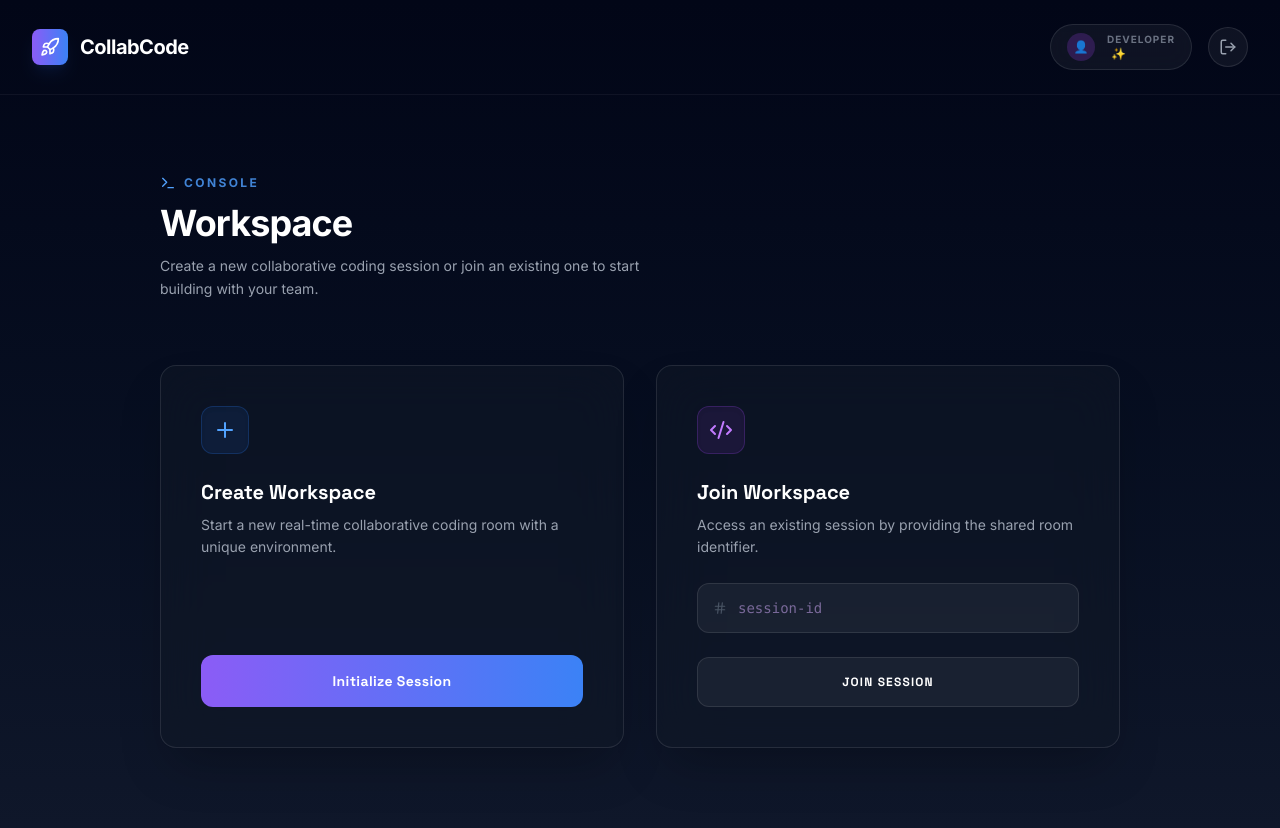
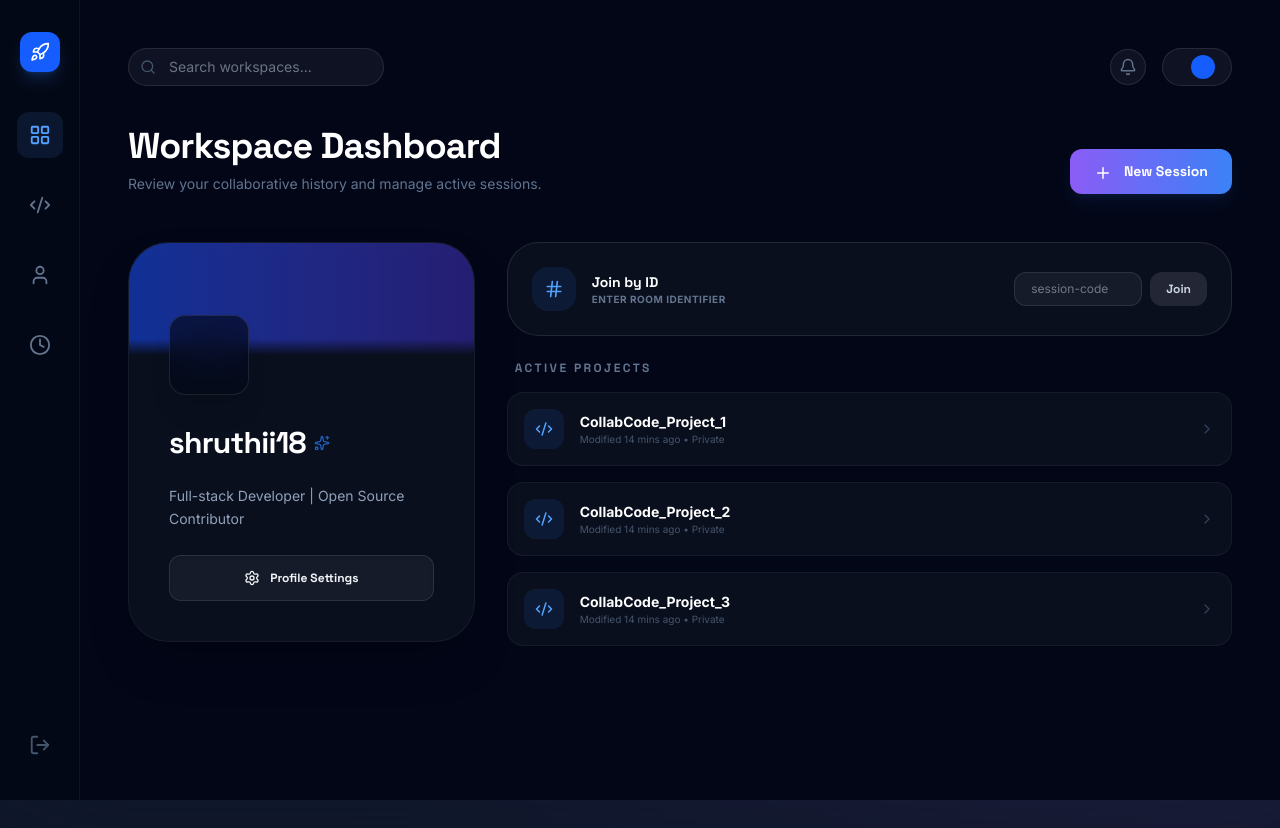
Before and after one commit to Shruthi0719/CollabCode, a React (Vite) app in the folder client/: page /dashboard in a window 1280 px wide. After the commit the page ends 800 px from the top, so only its background shows below. Built offline with nearby package versions, Linux system fonts and the light colour scheme; no server answers.

Commit message:
concurrency and chat update

```diff
--- a/client/package.json
+++ b/client/package.json
@@ -22,7 +22,7 @@
   "devDependencies": {
     "@types/react": "^19.0.0",
     "@types/react-dom": "^19.0.0",
-    "@vitejs/plugin-react": "^4.3.4",
+    "@vitejs/plugin-react": "^4.7.0",
     "autoprefixer": "^10.4.20",
     "postcss": "^8.4.49",
     "tailwindcss": "^4.0.0",
--- a/client/src/pages/Dashboard.jsx
+++ b/client/src/pages/Dashboard.jsx
@@ -1,7 +1,11 @@
 import { useState } from 'react';
 import { useNavigate } from 'react-router-dom';
-import { motion } from 'framer-motion';
-import { Plus, Code2, LogOut, Rocket, Hash, Terminal } from 'lucide-react';
+import { motion, AnimatePresence } from 'framer-motion';
+import {
+  Plus, Code2, LogOut, Rocket, Hash, Terminal,
+  LayoutGrid, Clock, User, Settings, Camera, Save, X, ChevronRight,
+  Search, Bell, Sparkles, Loader2
+} from 'lucide-react';
 import { useAuth } from '../context/AuthContext';
 import { GlassCard } from '../components/ui/GlassCard';
 import { GradientButton } from '../components/ui/GradientButton';
@@ -9,137 +13,252 @@ import { GradientButton } from '../components/ui/GradientButton';
 export default function Dashboard() {
   const { user, logout, loading } = useAuth();
   const navigate = useNavigate();
+
+  // Navigation State
+  const [activeTab, setActiveTab] = useState('overview');
+
+  // Workspace States
   const [roomId, setRoomId] = useState('');
+
+  // Profile States
+  const [isEditing, setIsEditing] = useState(false);
+  const [formData, setFormData] = useState({
+    username: user?.username || 'shruthii18',
+    bio: user?.bio || 'Full-stack Developer | Open Source Contributor'
+  });
 
   const handleCreateRoom = () => {
     const id = Math.random().toString(36).substring(2, 10);
     navigate(`/room/${id}`);
   };
 
-  const handleJoinRoom = (e) => {
-    e.preventDefault();
-    if (roomId.trim()) navigate(`/room/${roomId.trim()}`);
-  };
-
   if (loading) return (
-    <div className="min-h-screen bg-slate-950 flex items-center justify-center">
-      <div className="animate-spin rounded-full h-8 w-8 border-t-2 border-purple-500"></div>
+    <div className="min-h-screen bg-[#020617] flex items-center justify-center">
+      <Loader2 className="animate-spin text-blue-500" size={32} />
     </div>
   );
 
   return (
-    <div className="min-h-screen bg-[#020617] bg-gradient-to-b from-[#020617] to-[#0f172a] text-white selection:bg-blue-500/30">
-      {/* Navigation */}
-      <nav className="max-w-7xl mx-auto px-8 py-6 flex justify-between items-center border-b border-white/5">
-        <div className="flex items-center gap-3 group cursor-pointer">
-          <div className="bg-brand-gradient p-2 rounded-lg shadow-lg shadow-blue-500/10 transition-transform group-hover:rotate-12">
+    <div className="flex h-screen bg-[#020617] text-slate-300 selection:bg-blue-500/30 font-['Inter']">
+
+      {/* SIDEBAR */}
+      <aside className="w-20 border-r border-white/5 bg-[#030816] flex flex-col items-center py-8 z-50">
+        <div className="bg-blue-600 p-2.5 rounded-xl shadow-lg shadow-blue-500/20 mb-10 cursor-pointer" onClick={() => setActiveTab('overview')}>
           <Rocket size={20} className="text-white" />
         </div>
-          <span className="text-xl font-bold tracking-tight font-['Inter']">CollabCode</span>
+
+        <nav className="flex flex-col gap-6">
+          <button
+            onClick={() => setActiveTab('overview')}
+            className={`p-3 rounded-xl transition-all ${activeTab === 'overview' ? 'text-blue-400 bg-blue-400/10' : 'text-slate-500 hover:text-slate-200'}`}
+          >
+            <LayoutGrid size={22} />
+          </button>
+          <button
+            onClick={() => setActiveTab('projects')}
+            className={`p-3 rounded-xl transition-all ${activeTab === 'projects' ? 'text-blue-400 bg-blue-400/10' : 'text-slate-500 hover:text-slate-200'}`}
+          >
+            <Code2 size={22} />
+          </button>
+          <button
+            onClick={() => setActiveTab('profile')}
+            className={`p-3 rounded-xl transition-all ${activeTab === 'profile' ? 'text-blue-400 bg-blue-400/10' : 'text-slate-500 hover:text-slate-200'}`}
+          >
+            <User size={22} />
+          </button>
+          <button
+            onClick={() => setActiveTab('history')}
+            className={`p-3 rounded-xl transition-all ${activeTab === 'history' ? 'text-blue-400 bg-blue-400/10' : 'text-slate-500 hover:text-slate-200'}`}
+          >
+            <Clock size={22} />
+          </button>
+        </nav>
+
+        <button
+          onClick={logout}
+          className="mt-auto p-3 text-slate-600 hover:text-red-500 transition-colors group"
+        >
+          <LogOut size={22} className="group-hover:-translate-x-1 transition-transform" />
+        </button>
+      </aside>
+
+      {/* MAIN VIEWPORT */}
+      <main className="flex-1 overflow-y-auto bg-[#020617] p-8 lg:p-12">
+
+        {/* Top Utility Bar */}
+        <div className="flex justify-between items-center mb-10">
+          <div className="relative group hidden md:block">
+            <Search className="absolute left-3 top-1/2 -translate-y-1/2 text-slate-600 group-focus-within:text-blue-400" size={16} />
+            <input
+              type="text"
+              placeholder="Search workspaces..."
+              className="bg-white/5 border border-white/10 rounded-full py-2 pl-10 pr-6 text-sm outline-none focus:border-blue-500/50 w-64 transition-all"
+            />
           </div>
-
           <div className="flex items-center gap-4">
-          <div className="flex items-center gap-3 bg-white/5 border border-white/10 px-4 py-2 rounded-full backdrop-blur-md">
-            <span className="flex items-center justify-center bg-purple-500/20 w-7 h-7 rounded-full text-xs">
-              👤
-            </span>
-            <div className="flex flex-col">
-              <span className="text-[10px] text-gray-500 uppercase font-bold tracking-widest leading-none mb-1">Developer</span>
-              <span className="text-xs font-semibold text-white leading-none">
-                {user?.username} <span className="ml-1">✨</span>
-              </span>
+            <button className="p-2 bg-white/5 border border-white/10 rounded-full text-slate-500 hover:text-white transition-all">
+              <Bell size={18} />
+            </button>
+            <div className="flex items-center gap-3 bg-white/5 border border-white/10 px-4 py-1.5 rounded-full">
+              <span className="text-xs font-bold text-white uppercase tracking-tight">{user?.username}</span>
+              <div className="w-6 h-6 rounded-full bg-blue-600 flex items-center justify-center text-[10px] font-bold">
+                {user?.username?.substring(0,1).toUpperCase()}
+              </div>
+            </div>
           </div>
         </div>
 
+        {/* Dynamic Content Switcher */}
+        <AnimatePresence mode="wait">
+          {activeTab === 'overview' && (
+            <motion.div
+              key="overview" initial={{ opacity: 0, y: 10 }} animate={{ opacity: 1, y: 0 }} exit={{ opacity: 0, y: -10 }}
+              className="space-y-12"
+            >
+              <header className="flex justify-between items-end">
+                <div>
+                  <h1 className="text-4xl font-bold text-white tracking-tight mb-2">Workspace Dashboard</h1>
+                  <p className="text-slate-500 text-sm">Review your collaborative history and manage active sessions.</p>
+                </div>
+                <GradientButton onClick={handleCreateRoom} className="px-6 py-2.5 text-sm font-bold shadow-lg shadow-blue-500/10">
+                  <Plus size={18} className="mr-2 inline" /> New Session
+                </GradientButton>
+              </header>
+
+              <div className="grid grid-cols-1 lg:grid-cols-12 gap-8">
+                {/* ELITE DARK PROFILE CARD - REBUILT & LAYERED
+                  Matches: image_6.png (refinement)
+                */}
+                <div className="lg:col-span-4">
+                  <motion.div
+                    layout
+                    className="bg-[#0a0f1e] border border-white/5 rounded-[2.5rem] overflow-hidden shadow-2xl relative group"
+                  >
+                    {/* Layer 1: Premium Gradient Header (60% opacity) */}
+                    <div className="h-28 bg-gradient-to-r from-blue-700 to-indigo-800 opacity-60 relative">
+                       {/* Subtle inner shadow where header meets body */}
+                       <div className="absolute bottom-0 left-0 right-0 h-4 bg-gradient-to-t from-[#0a0f1e] to-transparent" />
+                    </div>
+
+                    <div className="px-10 pb-10 -mt-10 relative">
+                      {/* Layer 2: Glassmorphic Avatar - Semi-transparent Dark Glass */}
+                      <div className="relative inline-block mb-6 z-10">
+                        <div className="w-20 h-20 rounded-2xl bg-[#030816]/60 backdrop-blur-xl flex items-center justify-center text-3xl font-extrabold text-blue-400 shadow-xl border border-white/10 shadow-[inset_0_4px_10px_rgba(255,255,255,0.05)]">
+                          {user?.username?.substring(0, 2).toUpperCase()}
+                        </div>
+                        {isEditing && (
+                           <button className="absolute bottom-0 right-0 p-1.5 bg-blue-600 rounded-lg border-2 border-[#0a0f1e] text-white">
+                              <Camera size={12} />
+                           </button>
+                        )}
+                      </div>
+
+                      {/* View / Edit State Transition */}
+                      <AnimatePresence mode="wait">
+                         {!isEditing ? (
+                           <motion.div key="view" initial={{ opacity: 0 }} animate={{ opacity: 1 }} exit={{ opacity: 0 }} className="space-y-6">
+                              <div>
+                                 {/* Bolded Typography */}
+                                 <h2 className="text-3xl font-extrabold text-white tracking-tight flex items-center gap-2">
+                                    {formData.username}
+                                    <Sparkles size={16} className="text-blue-500 opacity-70" />
+                                 </h2>
+                                 <p className="text-slate-500 text-xs mt-1">{user?.email}</p>
+                              </div>
+
+                              {/* Bio Text with refined slate colors */}
+                              <p className="text-slate-400 text-sm leading-relaxed max-w-sm">
+                                 {formData.bio}
+                              </p>
+
+                              {/* Premium Profile Settings Button - with 1px border and glow on hover */}
                               <button
-            onClick={logout}
-            className="p-2.5 rounded-full bg-white/5 border border-white/10 text-gray-400 hover:text-red-400 hover:bg-red-400/10 transition-all group"
-            title="Sign Out"
+                                 onClick={() => setIsEditing(true)}
+                                 className="w-full py-3.5 bg-white/5 hover:bg-white/10 rounded-xl text-xs font-bold text-slate-100 border border-white/10 transition-all flex items-center justify-center gap-2.5 shadow-inner hover:shadow-[0_0_15px_rgba(59,130,246,0.15)] hover:border-blue-500/20"
                               >
-            <LogOut size={18} className="group-hover:-translate-x-0.5 transition-transform" />
+                                 <Settings size={16} /> Profile Settings
+                              </button>
+                           </motion.div>
+                         ) : (
+                           // Edit Mode Form...
+                           <motion.div key="edit" initial={{ opacity: 0, y: 10 }} animate={{ opacity: 1, y: 0 }} exit={{ opacity: 0 }} className="space-y-4 pt-4">
+                              <input
+                                 value={formData.username}
+                                 onChange={(e) => setFormData({...formData, username: e.target.value})}
+                                 className="w-full bg-white/5 border border-white/10 rounded-xl px-4 py-2.5 text-sm outline-none focus:border-blue-500/50"
+                                 placeholder="Username"
+                              />
+                              <textarea
+                                 value={formData.bio}
+                                 onChange={(e) => setFormData({...formData, bio: e.target.value})}
+                                 className="w-full bg-white/5 border border-white/10 rounded-xl px-4 py-2.5 text-sm outline-none focus:border-blue-500/50 resize-none"
+                                 placeholder="Bio"
+                                 rows="3"
+                              />
+                              <div className="flex gap-2.5 pt-2">
+                                 <button onClick={() => setIsEditing(false)} className="flex-1 py-2.5 bg-blue-600 hover:bg-blue-500 rounded-xl text-xs font-bold text-white flex items-center justify-center gap-2">
+                                    <Save size={14} /> Save Changes
+                                 </button>
+                                 <button onClick={() => setIsEditing(false)} className="p-2.5 bg-white/5 hover:bg-white/10 rounded-xl border border-white/10 text-slate-500">
+                                    <X size={18} />
                                  </button>
                               </div>
-      </nav>
-
-      <main className="max-w-5xl mx-auto px-8 py-20">
-        {/* Professional Header Section */}
-        <div className="mb-16">
-          <motion.div
-            initial={{ opacity: 0, x: -20 }}
-            animate={{ opacity: 1, x: 0 }}
-            className="flex items-center gap-2 mb-3"
-          >
-            <Terminal size={16} className="text-blue-400" />
-            <span className="text-xs font-bold uppercase tracking-[0.2em] text-blue-400/80">Console</span>
                            </motion.div>
-          <motion.h1
-            initial={{ opacity: 0, y: 10 }}
-            animate={{ opacity: 1, y: 0 }}
-            className="text-4xl font-bold mb-3 font-['Inter'] tracking-tight"
-          >
-            Workspace
-          </motion.h1>
-          <motion.p
-            initial={{ opacity: 0 }}
-            animate={{ opacity: 1 }}
-            transition={{ delay: 0.2 }}
-            className="text-gray-400 text-sm max-w-lg leading-relaxed"
-          >
-            Create a new collaborative coding session or join an existing one to start building with your team.
-          </motion.p>
+                         )}
+                      </AnimatePresence>
+                    </div>
+                  </motion.div>
                 </div>
 
-        {/* Action Cards */}
-        <div className="grid md:grid-cols-2 gap-8">
-          {/* Card 1: Create */}
-          <motion.div whileHover={{ y: -6 }}>
-            <GlassCard className="p-10 h-full flex flex-col justify-between border-white/5 hover:border-blue-500/30 transition-colors shadow-2xl">
+                {/* Right Side Cards */}
+                <div className="lg:col-span-8 space-y-6">
+                  {/* Join Card */}
+                  <div className="bg-[#0a0f1e] border border-white/10 p-6 rounded-[2rem] flex items-center justify-between">
+                    <div className="flex items-center gap-4">
+                      <div className="p-3 bg-blue-500/10 rounded-2xl text-blue-400">
+                        <Hash size={20} />
+                      </div>
                       <div>
-                <div className="w-12 h-12 bg-blue-500/10 rounded-xl flex items-center justify-center text-blue-400 mb-6 border border-blue-500/20 shadow-inner">
-                  <Plus size={24} />
-                </div>
-                <h2 className="text-xl font-bold mb-2">Create Workspace</h2>
-                <p className="text-gray-400 text-sm leading-relaxed mb-8">
-                  Start a new real-time collaborative coding room with a unique environment.
-                </p>
-              </div>
-              <GradientButton onClick={handleCreateRoom} className="w-full py-4 font-bold tracking-wide text-sm">
-                Initialize Session
-              </GradientButton>
-            </GlassCard>
-          </motion.div>
-
-          {/* Card 2: Join */}
-          <motion.div whileHover={{ y: -6 }}>
-            <GlassCard className="p-10 h-full flex flex-col justify-between border-white/5 hover:border-purple-500/30 transition-colors shadow-2xl">
-              <div>
-                <div className="w-12 h-12 bg-purple-500/10 rounded-xl flex items-center justify-center text-purple-400 mb-6 border border-purple-500/20 shadow-inner">
-                  <Code2 size={24} />
-                </div>
-                <h2 className="text-xl font-bold mb-2">Join Workspace</h2>
-                <p className="text-gray-400 text-sm leading-relaxed mb-6">
-                  Access an existing session by providing the shared room identifier.
-                </p>
-                <div className="relative group">
-                  <Hash className="absolute left-4 top-1/2 -translate-y-1/2 text-gray-600 group-focus-within:text-purple-500 transition-colors" size={14} />
-                  <input
-                    type="text"
-                    value={roomId}
-                    onChange={(e) => setRoomId(e.target.value)}
-                    placeholder="session-id"
-                    className="w-full bg-white/5 border border-white/10 p-3.5 pl-10 rounded-xl outline-none focus:border-purple-500/50 focus:ring-4 focus:ring-purple-500/5 transition-all font-mono text-sm text-purple-300"
-                  />
+                        <h3 className="font-bold text-white text-sm">Join by ID</h3>
+                        <p className="text-slate-500 text-[10px] uppercase tracking-wider font-bold">Enter room identifier</p>
                       </div>
                     </div>
-              <button
-                onClick={handleJoinRoom}
-                className="w-full mt-6 bg-white/5 hover:bg-white/10 border border-white/10 py-4 rounded-xl font-bold text-xs uppercase tracking-widest transition-all"
-              >
-                Join Session
-              </button>
-            </GlassCard>
+                    <div className="flex gap-2">
+                      <input
+                        value={roomId} onChange={(e) => setRoomId(e.target.value)}
+                        placeholder="session-code"
+                        className="bg-white/5 border border-white/10 rounded-xl px-4 py-2 text-xs outline-none w-32 focus:w-48 transition-all"
+                      />
+                      <button onClick={() => roomId && navigate(`/room/${roomId}`)} className="px-4 py-2 bg-white/10 hover:bg-white/20 rounded-xl text-xs font-bold transition-all">Join</button>
+                    </div>
+                  </div>
+
+                  {/* Recent List */}
+                  <div className="space-y-4">
+                    <h3 className="text-xs font-bold uppercase tracking-[0.2em] text-slate-500 px-2">Active Projects</h3>
+                    {[1, 2, 3].map((_, i) => (
+                      <div key={i} className="group bg-[#0a0f1e] border border-white/5 hover:border-blue-500/30 p-4 rounded-2xl flex items-center justify-between cursor-pointer transition-all">
+                        <div className="flex items-center gap-4">
+                          <div className="w-10 h-10 rounded-xl bg-blue-500/10 flex items-center justify-center text-blue-400 group-hover:bg-blue-600 group-hover:text-white transition-all">
+                            <Code2 size={18} />
+                          </div>
+                          <div>
+                            <h4 className="text-sm font-bold text-white">CollabCode_Project_{i+1}</h4>
+                            <p className="text-[10px] text-slate-600">Modified 14 mins ago • Private</p>
+                          </div>
+                        </div>
+                        <ChevronRight size={16} className="text-slate-700 group-hover:text-blue-400" />
+                      </div>
+                    ))}
+                  </div>
+                </div>
+              </div>
             </motion.div>
-        </div>
+          )}
+
+          {/* ... (Other tabs: projects, profile, history) ... */}
+        </AnimatePresence>
+
       </main>
     </div>
   );
--- a/client/vite.config.js
+++ b/client/vite.config.js
@@ -1,18 +1,19 @@
-import { defineConfig } from 'vite';
-import react from '@vitejs/plugin-react';
+import { defineConfig } from 'vite'
+import react from '@vitejs/plugin-react' // Fixed this line
 
 export default defineConfig({
   plugins: [react()],
   server: {
     proxy: {
-      '/api': {
+      // Keep your specific backend proxies here
+      '/api/auth': {
         target: 'http://localhost:4000',
         changeOrigin: true,
       },
-      '/socket.io': {
+      '/api/code': { // Ensure this matches your runCode route
         target: 'http://localhost:4000',
-        ws: true,
-      },
-    },
-  },
-});
+        changeOrigin: true,
+      }
+    }
+  }
+})
```
Also changed, not shown: client/src/components/ChatBox.jsx (+38 -21 lines), client/src/pages/EditorPage.jsx (+59 -115 lines), 1 other file (tests, documents, lock files or other folders). Lines whose indentation alone changed are shown as unchanged.
